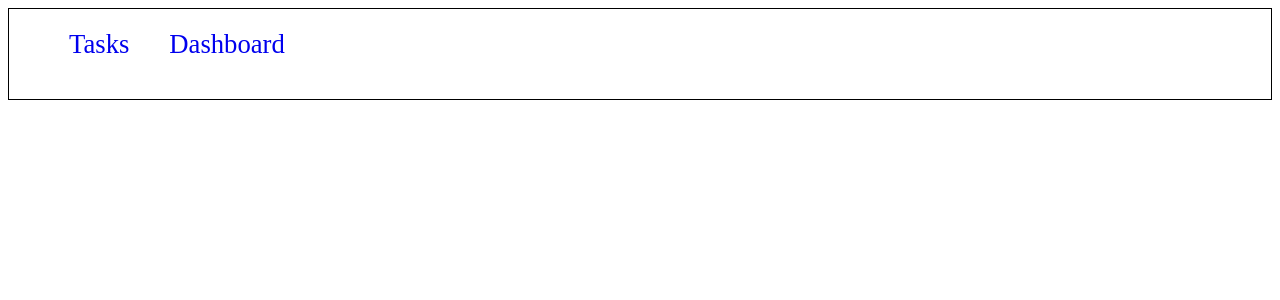
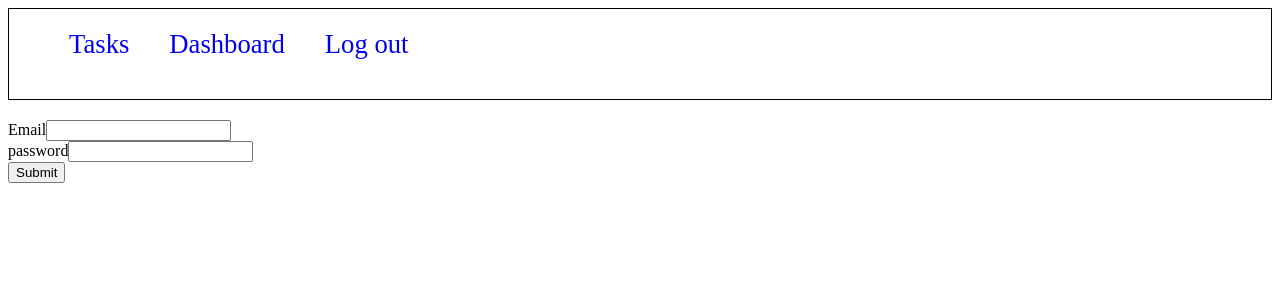
Before and after one commit to khlopkov/ArcadiaTest2, an Angular app in the folder frontend/: page /login in a window 1280 px wide. Before the commit this address led to /. Shown: the top 300 px of the page. Built offline with nearby package versions, Linux system fonts and the light colour scheme.

Commit message:
added authentication

```diff
--- a/frontend/src/app/app.component.html
+++ b/frontend/src/app/app.component.html
@@ -2,6 +2,7 @@
   <ul>
     <li><a routerLink="">Tasks</a></li>
     <li><a routerLink="dashboard">Dashboard</a></li>
+    <li><a routerLink="login">Log out</a></li>
   </ul>
 </div>
 
--- a/frontend/src/app/app.module.ts
+++ b/frontend/src/app/app.module.ts
@@ -4,6 +4,11 @@ import { NgModule } from '@angular/core';
 import { AppRoutingModule } from './app-routing.module';
 import { AppComponent } from './app.component';
 import { TaskModule } from './tasks/tasks.module';
+import { HTTP_INTERCEPTORS, HttpClientModule, HttpClient } from '@angular/common/http';
+import { BasicAuthInterceptor } from 'src/services/http/basic-auth.interceptor';
+import { ErrorInterceptor } from 'src/services/http/error.interceptor';
+import { AuthService } from 'src/services/http/auth.service';
+import { UserService } from 'src/services/http/user.service';
 
 @NgModule({
   declarations: [
@@ -12,9 +17,16 @@ import { TaskModule } from './tasks/tasks.module';
   imports: [
     BrowserModule,
     AppRoutingModule,
+    HttpClientModule,
     TaskModule
   ],
-  providers: [],
+  providers: [
+    HttpClient,
+    UserService,
+    AuthService,
+    { provide: HTTP_INTERCEPTORS, useClass: BasicAuthInterceptor, multi: true },
+    { provide: HTTP_INTERCEPTORS, useClass: ErrorInterceptor, multi: true },
+  ],
   bootstrap: [AppComponent]
 })
 export class AppModule { }
--- a/frontend/src/app/dashboards/dashboard.component.ts
+++ b/frontend/src/app/dashboards/dashboard.component.ts
@@ -18,9 +18,7 @@ export class DashboardComponent implements OnInit {
   }
 
   dashboardToBarData(dashboard: Dashboard): BarDataModel[] {
-    console.log(dashboard);
     const data = Object.keys(dashboard).map(key => new BarDataModel(key, dashboard[key]));
-    console.log(data);
     return data;
   }
 
--- /dev/null
+++ b/frontend/src/app/login/login.component.html
@@ -0,0 +1,19 @@
+<form (ngSubmit)="onSubmit()" [formGroup]="loginForm">
+  <div class="form-field">
+    <label>Email</label>
+    <input type="text" formControlName="email" class="form-control"/>
+    <span class="alert"
+      *ngIf="email.invalid && (email.dirty || email.touched)"
+    >Email is required field</span>
+  </div>
+  <div class="form-field">
+    <label>password</label>
+    <input type="password" formControlName="password" class="form-control"/>
+    <span class="alert"
+      *ngIf="email.invalid && (email.dirty || email.touched)"
+    >Password should be longer then 6 characters</span>
+  </div>
+  <div class="form-group">
+    <input class="btn" type="submit"/>
+  </div>
+</form>
--- /dev/null
+++ b/frontend/src/app/login/login.component.ts
@@ -0,0 +1,44 @@
+import { Component, OnInit } from '@angular/core';
+import { AuthService } from 'src/services/http/auth.service';
+import { FormGroup, FormControl, Validators } from '@angular/forms';
+import { Router } from '@angular/router';
+
+@Component({
+  selector: 'app-login',
+  templateUrl: './login.component.html',
+})
+export class LoginComponent implements OnInit {
+  constructor(
+    private authService: AuthService,
+    private router: Router,
+  ) {}
+
+  loginForm: FormGroup;
+
+  ngOnInit() {
+    this.authService.logout();
+    this.loginForm = new FormGroup({
+      email: new FormControl('', Validators.required),
+      password: new FormControl('')
+    });
+  }
+
+  get email() {
+    return this.loginForm.get('email');
+  }
+
+  get password() {
+    return this.loginForm.get('password');
+  }
+
+  onSubmit() {
+    if (this.loginForm.invalid) {
+      return;
+    }
+    this.authService.login(this.email.value, this.password.value)
+      .subscribe(
+        () => { this.router.navigate(['']); },
+        error => { console.log(error); }
+      );
+  }
+}
--- /dev/null
+++ b/frontend/src/services/auth.guard.ts
@@ -0,0 +1,16 @@
+import { Injectable } from '@angular/core';
+import { CanActivate, ActivatedRouteSnapshot, RouterStateSnapshot, Router } from '@angular/router';
+
+@Injectable()
+export class AuthGuard implements CanActivate {
+  constructor(private router: Router) {}
+
+  canActivate(route: ActivatedRouteSnapshot, state: RouterStateSnapshot): boolean {
+    const token = localStorage.getItem('token');
+    if (token && token !== '') {
+      return true;
+    }
+    this.router.navigate(['/login']);
+    return false;
+  }
+}
--- /dev/null
+++ b/frontend/src/services/http/auth.service.ts
@@ -0,0 +1,19 @@
+import { Injectable } from '@angular/core';
+import { UserService } from './user.service';
+
+@Injectable()
+export class AuthService {
+  constructor(private userService: UserService) {}
+  login(email: string, password: string) {
+    localStorage.setItem('token', btoa(`${email}:${password}`));
+    return this.userService.getCurrent();
+  }
+
+  logout() {
+    localStorage.removeItem('token');
+  }
+
+  token(): string {
+    return localStorage.getItem('token');
+  }
+}
--- /dev/null
+++ b/frontend/src/services/http/basic-auth.interceptor.ts
@@ -0,0 +1,19 @@
+import { HttpInterceptor, HttpRequest, HttpHandler, HttpEvent } from '@angular/common/http';
+import { Observable } from 'rxjs';
+import { Injectable } from '@angular/core';
+
+@Injectable()
+export class BasicAuthInterceptor implements HttpInterceptor {
+  intercept(request: HttpRequest<any>, next: HttpHandler): Observable<HttpEvent<any>> {
+    const token = localStorage.getItem('token');
+    if (token && token !== '') {
+      request = request.clone({
+        setHeaders: {
+          Authorization: `Basic ${token}`
+        }
+      });
+    }
+
+    return next.handle(request);
+  }
+}
--- /dev/null
+++ b/frontend/src/services/http/error.interceptor.ts
@@ -0,0 +1,21 @@
+import { HttpInterceptor, HttpRequest, HttpHandler, HttpEvent } from '@angular/common/http';
+import { AuthService } from './auth.service';
+import { Observable, throwError } from 'rxjs';
+import { catchError } from 'rxjs/operators';
+import { Injectable } from '@angular/core';
+
+@Injectable()
+export class ErrorInterceptor implements HttpInterceptor {
+  constructor(private authService: AuthService) {}
+
+  intercept(request: HttpRequest<any>, next: HttpHandler): Observable<HttpEvent<any>> {
+    return next.handle(request).pipe(catchError(err => {
+      if (err.status === 401) {
+        this.authService.logout();
+        location.reload(true);
+      }
+      const error = err.error && err.error.message || err.statusText;
+      return throwError(error);
+    }));
+  }
+}
--- a/frontend/src/services/http/user.service.ts
+++ b/frontend/src/services/http/user.service.ts
@@ -2,7 +2,9 @@ import { REST_URL } from '../../config';
 import { HttpClient } from '@angular/common/http';
 import { Observable } from 'rxjs';
 import { User } from 'src/models/user.model';
+import { Injectable } from '@angular/core';
 
+@Injectable()
 export class UserService {
     private baseUrl: string = REST_URL;
     constructor(
@@ -10,6 +12,6 @@ export class UserService {
     ) { }
 
     getCurrent(): Observable<User> {
-        return this.http.get<User>(this.baseUrl + '/api/user');
+        return this.http.get<User>(this.baseUrl + 'api/user');
     }
 }
```
Also changed, not shown: frontend/src/app/app-routing.module.ts (+8 -3 lines), frontend/src/app/login/login.module.ts (added, +20 -0 lines).
